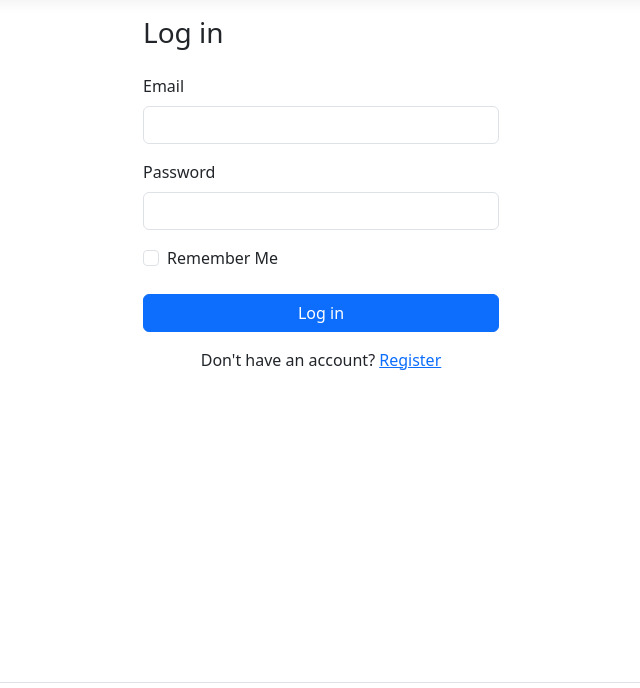
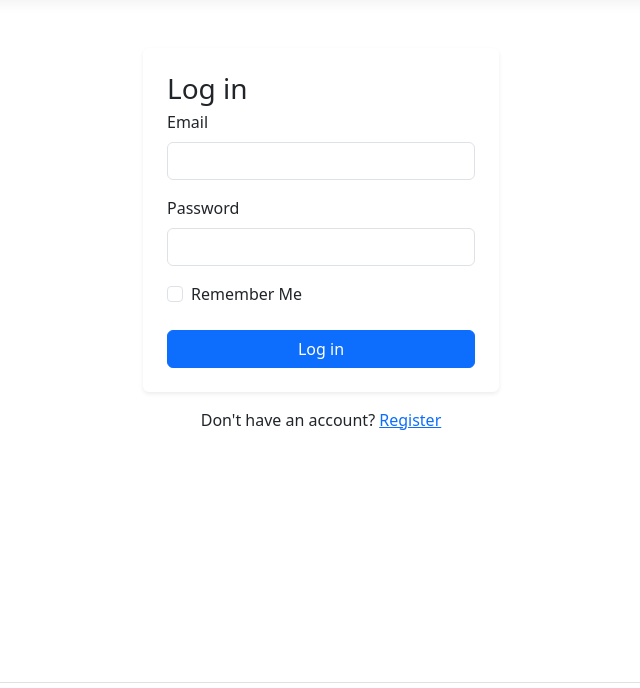
Before and after one commit to breps83/troy-rentalportal, an ASP.NET Core app: template src/RentalPortal.Web/Views/Account/Login.cshtml in a window 1280 px wide. Shown: the part 57-745 px from the top of the page, without its empty margins (319-959 px from the left). Run offline with ASP.NET Core 8, Linux system fonts and the light colour scheme; the template is opened without the code that fills it, so the values that code supplies are empty; style sheets or scripts are compiled from the project's sources; the project's own start-up code is not run, and a stand-in starts its controllers and pages; some libraries are stand-ins or nearby versions.

Commit message:
Style login page as card layout
Wrap the login form in a shaded card with added spacing and preserve all existing form fields and actions.

```diff
--- a/src/RentalPortal.Web/Views/Account/Login.cshtml
+++ b/src/RentalPortal.Web/Views/Account/Login.cshtml
@@ -3,10 +3,11 @@
     ViewData["Title"] = "Log in";
 }
 
-<div class="row justify-content-center">
+<div class="row justify-content-center mt-5">
     <div class="col-md-6 col-lg-4">
-        <h1 class="h3 mb-4">Log in</h1>
-
+        <div class="card shadow-sm border-0">
+            <div class="card-body p-4">
+                <h1 class="h3 mb-1">Log in</h1>
                 <form asp-action="Login" method="post">
                     <input type="hidden" asp-for="ReturnUrl" />
                     <div asp-validation-summary="ModelOnly" class="text-danger mb-3" role="alert"></div>
@@ -30,6 +31,8 @@
 
                     <button type="submit" class="btn btn-primary w-100">Log in</button>
                 </form>
+            </div>
+        </div>
 
         <p class="mt-3 text-center">
             Don't have an account? <a asp-action="Register">Register</a>
```
Lines whose indentation alone changed are shown as unchanged.
